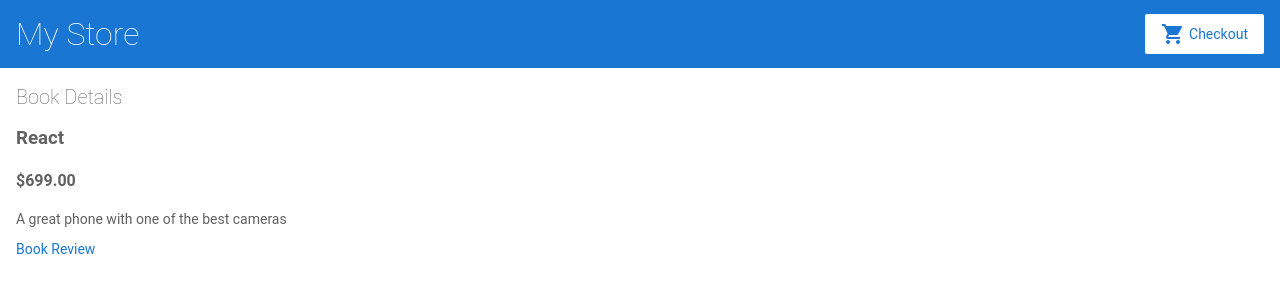
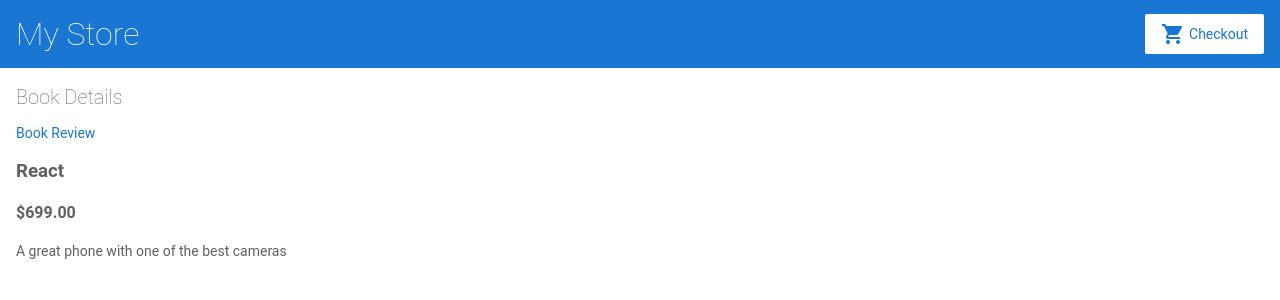
Before and after one commit to mastrong24/angular-lab-execise-week4, an Angular app: page /books/2 in a window 1280 px wide. Shown: the top 300 px of the page. Built offline with nearby package versions, Linux system fonts and the light colour scheme.

Commit message:
2 files modified

```diff
--- a/src/app/app.module.ts
+++ b/src/app/app.module.ts
@@ -17,7 +17,7 @@ import { BookReviewComponent } from './book-review/book-review.component';
     RouterModule.forRoot([
       { path: '', component: BookListComponent },
       { path: 'books/:book-id', component: BookDetailComponent },
-      { path: 'book-review', component: BookReviewComponent },
+      { path: 'bookreview', component: BookReviewComponent },
     ])
   ],
   declarations: [
--- a/src/app/book-detail/book-detail.component.html
+++ b/src/app/book-detail/book-detail.component.html
@@ -1,4 +1,8 @@
 <h2>Book Details</h2>
+
+<p>
+  <a routerLink="/bookreview">Book Review </a>
+</p>
 
 <div *ngIf="book">
   <h3>{{ book.name }}</h3>
@@ -6,7 +10,5 @@
   <p>{{ book.description }}</p>
   <!-- <button type="button" (click)="addToCart(book)">Buy</button> -->
 
-  <p>
-    <a routerLink="/book-review">Book Review </a>
-  </p>
+
 </div>
```
